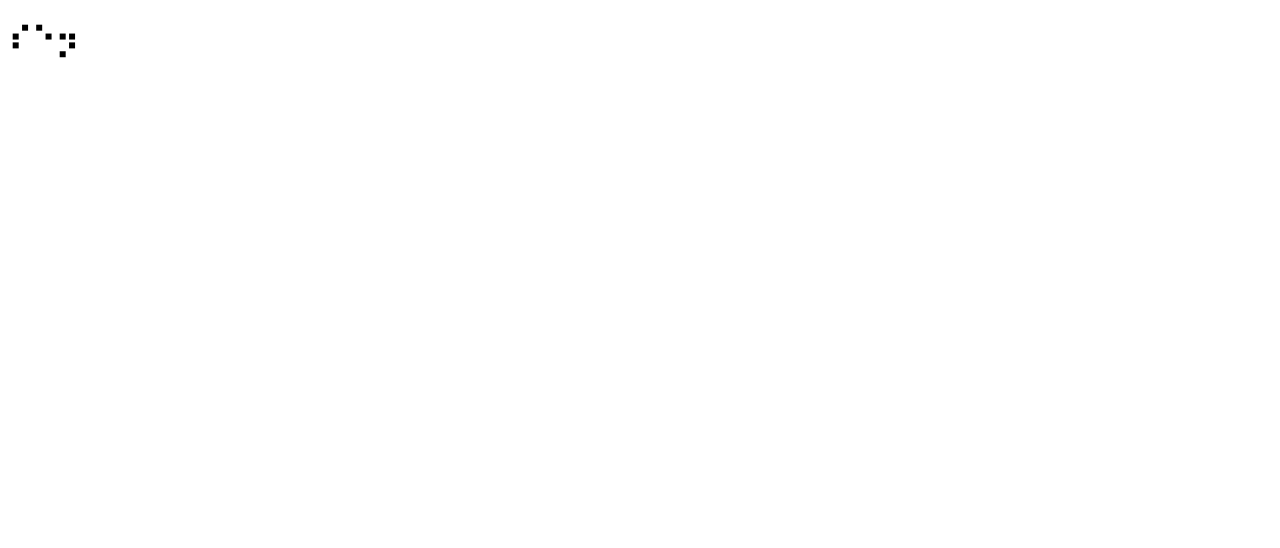
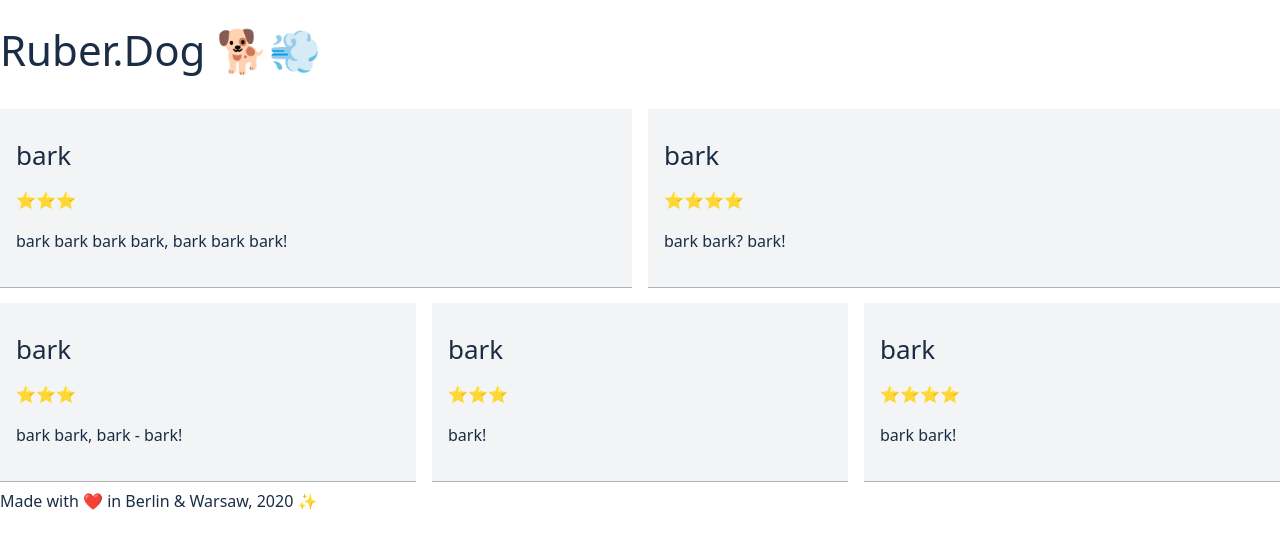
Before and after one commit to ruberdog/ruberdog, a plain HTML site: page index.html in a window 1280 px wide. Drawn offline with Linux system fonts and the light colour scheme.

Commit message:
Adds basic css

```diff
--- /dev/null
+++ b/basic.css
@@ -0,0 +1,109 @@
+/* Basic.css
+ *
+ * https://github.com/vladocar/Basic.css
+ *
+ * MIT License
+ *
+ * Copyright (c) 2020 Vladimir Carrer
+ */
+
+* {box-sizing: border-box}
+
+:root{
+--sans: 1em/1.6 system-ui, -apple-system, BlinkMacSystemFont, Segoe UI, Roboto, Oxygen, Ubuntu, Cantarell, Droid Sans, Helvetica Neue, Fira Sans, sans-serif;
+--mono: SFMono-Regular, Consolas, 'Liberation Mono', Menlo, Courier, 'Courier New', monospace;
+--c1:#00ebc7;
+--c2:#f2f4f6;
+--c3:#fff;
+--c4:#1b2d45;
+--c5:#fff;
+--m1: 8px;
+--rc: 0px;
+}
+
+@media (prefers-color-scheme: dark) {
+  :root {
+    --c2:#333;
+    --c3:#1e1f20;
+    --c4:#fff;
+  }
+}
+
+html {
+  -ms-text-size-adjust: 100%;
+  -webkit-text-size-adjust: 100%;
+}
+
+/* General settings */
+
+body {
+    margin: 0;
+    font: var(--sans);
+    font-weight: 400;
+    font-style: normal;
+    text-rendering: optimizeLegibility;
+    -webkit-font-smoothing: antialiased;
+    background-color: var(--c3);
+    color: var(--c4);
+}
+img, iframe {border: none; max-width: 100%}
+
+a {color: var(--c1);  text-decoration:none}
+
+a:hover {color: var(--c1); text-decoration: underline}
+
+pre {font: 1em/1.6 var(--mono); background: var(--c2); padding: 1em; overflow: auto}
+
+code {font: 1em/1.6 var(--mono);}
+
+blockquote {border-left: 5px solid var(--c2); padding: 1em 1.5em; margin: 0}
+
+hr {border:0; border-bottom: 1px solid var(--c4)}
+
+ /* Headlines */
+
+h1,h2,h3,h4,h5,h6 {margin: 0.6em 0; font-weight: normal}
+
+h1 {font-size: 2.625em; line-height: 1.2}
+
+h2 {font-size: 1.625em; line-height: 1.2}
+
+h3 {font-size: 1.3125em; line-height: 1.24}
+
+h4 {font-size: 1.1875em; line-height: 1.23}
+
+h5,h6 {font-size: 1em; font-weight:bold}
+
+/* Table */
+
+table {border-collapse: collapse; border-spacing: 0; margin:1em 0}
+
+th, td {text-align: left; vertical-align: top; border: 1px solid; padding: 0.4em}
+
+thead,tfoot {background: var(--c2)}
+
+/* Rounded Corners*/
+
+pre,code,input,select,textarea,button,img {border-radius: var(--rc)}
+
+
+/* Forms */
+
+input, select, textarea {font-size: 1em; color:var(--c4); background: var(--c2); border: 0; padding: 0.6em}
+
+button, input[type=submit], input[type=reset], input[type="button"] { -webkit-appearance: none; font-size: 1em; display: inline-block; color: var(--c5); background: var(--c1);  border: 0; margin: 4px;  padding: 0.6em; cursor: pointer; text-align: center}
+
+button:hover, button:focus, input:hover, textarea:hover, select:hover {opacity: 0.8}
+
+/* Infinite Grid */
+
+section {display: flex; flex-flow: row wrap}
+
+[style*="--c:"], section>section, aside, article {flex:var(--c,1); margin:var(--m1)}
+
+/* Cards */
+
+article {background: var(--c2); border-radius: var(--rc); padding: 1em; box-shadow: 0px 1px 0px rgba(0,0,0,0.3)}
+
+[style*="--c:"]:first-child, section>section:first-child, article:first-child {margin-left:0}
+[style*="--c:"]:last-child, section>section:last-child, article:last-child {margin-right:0}
--- a/index.html
+++ b/index.html
@@ -2,9 +2,50 @@
 <html>
   <head>
     <meta charset='utf-8' />
-    <title>⠎⠑⡲</title>
+    <title>🐶</title>
+    <meta name='viewport' content='initial-scale=1,maximum-scale=1,user-scalable=no' />
+    <link href='basic.css' rel='stylesheet' />
   </head>
   <body>
-    <h1>⠎⠑⡲</h1>
+    <h1>Ruber.Dog 🐕💨</h1>
+
+    <section>
+      <article>
+        <h2>bark</h2>
+        <p>⭐⭐⭐</p>
+        <p>bark bark bark bark, bark bark bark!</p>
+      </article>
+
+      <article>
+        <h2>bark</h2>
+        <p>⭐⭐⭐⭐</p>
+        <p>bark bark? bark!</p>
+      </article>
+    </section>
+
+    <section>
+      <article>
+        <h2>bark</h2>
+        <p>⭐⭐⭐</p>
+        <p>bark bark, bark - bark!</p>
+      </article>
+
+      <article>
+        <h2>bark</h2>
+        <p>⭐⭐⭐</p>
+        <p>bark!</p>
+      </article>
+
+      <article>
+        <h2>bark</h2>
+        <p>⭐⭐⭐⭐</p>
+        <p>bark bark!</p>
+      </article>
+    </section>
+
+    <footer>
+      Made with ❤️ in Berlin & Warsaw, 2020 ✨
+    </footer>
+
   </body>
 </html>
```
